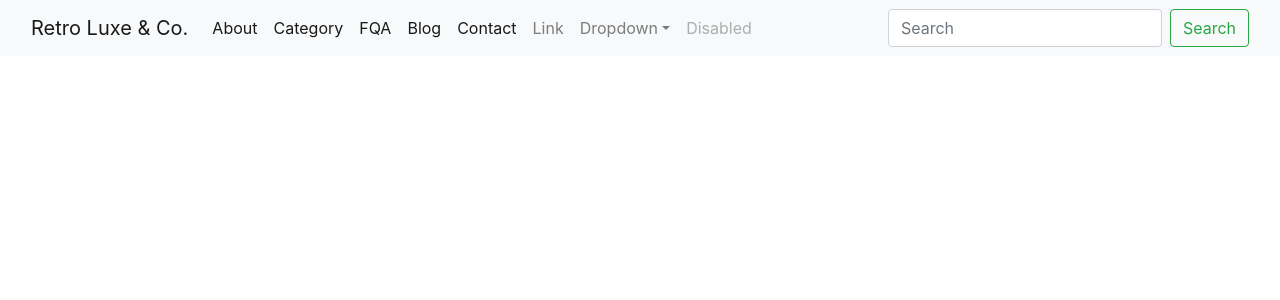
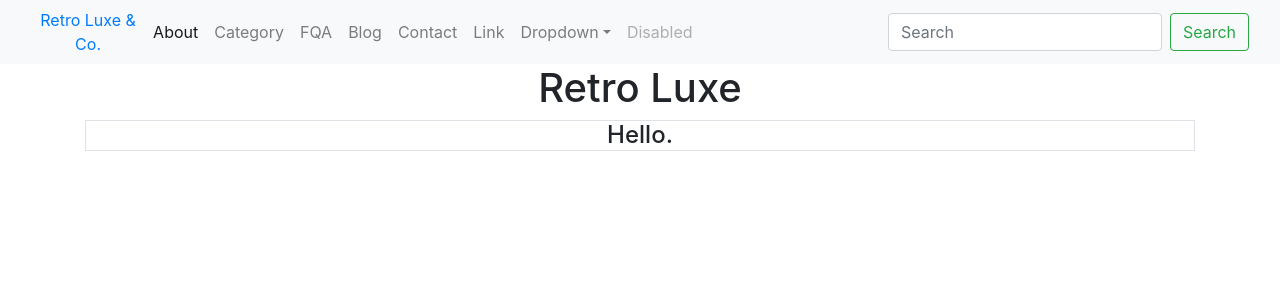
Before and after one commit to dagreatcode/RetroLuxe-Co.LLC, a React (Create React App) app in the folder client/: page /about in a window 1280 px wide. Shown: the top 300 px of the page. Built offline with nearby package versions, Linux system fonts and the light colour scheme; no server answers.

Commit message:
fixed links

```diff
--- a/client/src/App.js
+++ b/client/src/App.js
@@ -2,9 +2,18 @@ import { useEffect } from "react";
 import "./App.css";
 import axios from "axios";
 import { BrowserRouter as Router, Route, Switch } from "react-router-dom";
-// import About from "./pages/About/About";
 import Navbar from "./components/Navbar/Navbar";
 import Home from "./containers/pages/Home/Home";
+import About from "./containers/pages/About/About";
+import Blog from "./containers/pages/Blog/Blog";
+import Post from "./containers/pages/Blog/Post";
+import Category from "./containers/pages/Category/Category";
+import Contact from "./containers/pages/Contact/Contact";
+import Customer from "./containers/pages/Customer/Customer";
+import FQA from "./containers/pages/FAQ/FAQ";
+import Intro from "./containers/pages/Intro/Intro";
+
+
 
 
 function App() {
@@ -25,8 +34,16 @@ function App() {
         <Navbar />
         <div>
           <Switch>
-          <Route exact path="/RetroLuxe-Co.LLC" component={Home} />
-          <Route exact path="/" component={Home} />
+            <Route exact path="/RetroLuxe-Co.LLC" component={Home} />
+            <Route exact path="/" component={Home} />
+            <Route exact path="/about" component={About} />
+            <Route exact path="/category" component={Category} />
+            <Route exact path="/fqa" component={FQA} />
+            <Route exact path="/blog" component={Blog} />
+            <Route exact path="/post" component={Post} />
+            <Route exact path="/contact" component={Contact} />
+            <Route exact path="/customer" component={Customer} />
+            <Route exact path="/intro" component={Intro} />
           </Switch>
         </div>
       </Router>
--- a/client/src/components/Navbar/Navbar.jsx
+++ b/client/src/components/Navbar/Navbar.jsx
@@ -7,48 +7,103 @@ const Navbar = () => {
     <>
       <nav className="navbar navbar-expand-lg navbar-light bg-light">
         <div className="container-fluid">
-    <a className="navbar-brand" href="#">Retro Luxe & Co. </a>
-    <button className="navbar-toggler" type="button" data-bs-toggle="collapse" data-bs-target="#navbarSupportedContent" aria-controls="navbarSupportedContent" aria-expanded="false" aria-label="Toggle navigation">
+          <Link to="/">Retro Luxe & Co. </Link>
+          <button
+            className="navbar-toggler"
+            type="button"
+            data-bs-toggle="collapse"
+            data-bs-target="#navbarSupportedContent"
+            aria-controls="navbarSupportedContent"
+            aria-expanded="false"
+            aria-label="Toggle navigation"
+          >
             <span className="navbar-toggler-icon"></span>
           </button>
           <div className="collapse navbar-collapse" id="navbarSupportedContent">
             <ul className="navbar-nav me-auto mb-2 mb-lg-0">
               <li className="nav-item">
-          <a className="nav-link active" aria-current="page" href="#">About</a>
+                <NavLink to="/about" className="nav-link">
+                  About
+                </NavLink>
               </li>
               <li className="nav-item">
-          <a className="nav-link active" aria-current="page" href="#">Category</a>
+                <NavLink to="/category" className="nav-link">
+                  Category
+                </NavLink>{" "}
               </li>
               <li className="nav-item">
-          <a className="nav-link active" aria-current="page" href="#">FQA</a>
+              <NavLink to="/fqa" className="nav-link">
+                FQA
+              </NavLink>
               </li>
               <li className="nav-item">
-          <a className="nav-link active" aria-current="page" href="#">Blog</a>
+                    <NavLink to="/blog" className="nav-link">
+                Blog
+              </NavLink>
               </li>
               <li className="nav-item">
-          <a className="nav-link active" aria-current="page" href="#">Contact</a>
+              <NavLink to="/contact" className="nav-link">
+                Contact
+              </NavLink>
               </li>
               <li className="nav-item">
-          <a className="nav-link" href="#">Link</a>
+                <a className="nav-link" href="#">
+                  Link
+                </a>
               </li>
               <li className="nav-item dropdown">
-          <a className="nav-link dropdown-toggle" href="#" id="navbarDropdown" role="button" data-bs-toggle="dropdown" aria-expanded="false">
+                <a
+                  className="nav-link dropdown-toggle"
+                  href="#"
+                  id="navbarDropdown"
+                  role="button"
+                  data-bs-toggle="dropdown"
+                  aria-expanded="false"
+                >
                   Dropdown
                 </a>
                 <ul className="dropdown-menu" aria-labelledby="navbarDropdown">
-            <li><a className="dropdown-item" href="#">Action</a></li>
-            <li><a className="dropdown-item" href="#">Another action</a></li>
-            <li><hr className="dropdown-divider"/></li>
-            <li><a className="dropdown-item" href="#">Something else here</a></li>
+                  <li>
+                    <a className="dropdown-item" href="#">
+                      Action
+                    </a>
+                  </li>
+                  <li>
+                    <a className="dropdown-item" href="#">
+                      Another action
+                    </a>
+                  </li>
+                  <li>
+                    <hr className="dropdown-divider" />
+                  </li>
+                  <li>
+                    <a className="dropdown-item" href="#">
+                      Something else here
+                    </a>
+                  </li>
                 </ul>
               </li>
               <li className="nav-item">
-          <a className="nav-link disabled" href="#" tabindex="-1" aria-disabled="true">Disabled</a>
+                <a
+                  className="nav-link disabled"
+                  href="#"
+                  tabindex="-1"
+                  aria-disabled="true"
+                >
+                  Disabled
+                </a>
               </li>
             </ul>
             <form className="d-flex">
-        <input className="form-control me-2" type="search" placeholder="Search" aria-label="Search"/>
-        <button className="btn btn-outline-success" type="submit">Search</button>
+              <input
+                className="form-control me-2"
+                type="search"
+                placeholder="Search"
+                aria-label="Search"
+              />
+              <button className="btn btn-outline-success" type="submit">
+                Search
+              </button>
             </form>
           </div>
         </div>
--- a/client/src/containers/pages/About/About.jsx
+++ b/client/src/containers/pages/About/About.jsx
@@ -6,7 +6,6 @@ import Navbar from "../../../components/Navbar/Navbar";
 const About = () => {
   return (
     <div>
-      <Navbar />
       <main className="content">
         <div className="container">
           <div className="row">
@@ -22,3 +21,5 @@ const About = () => {
     </div>
   );
 };
+
+export default About;
--- a/client/src/containers/pages/Blog/Blog.jsx
+++ b/client/src/containers/pages/Blog/Blog.jsx
@@ -0,0 +1,13 @@
+import React, { Component } from "react";
+
+class Blog extends Component {
+  render() {
+    return (
+     <div>
+       <h1>Blog</h1>
+     </div>
+    );
+  }
+}
+
+export default Blog;
--- a/client/src/containers/pages/Blog/Post.jsx
+++ b/client/src/containers/pages/Blog/Post.jsx
@@ -0,0 +1,13 @@
+import React, { Component } from "react";
+
+class Post extends Component {
+  render() {
+    return (
+     <div>
+       <h1>Post</h1>
+     </div>
+    );
+  }
+}
+
+export default Post;
--- a/client/src/containers/pages/Category/Category.jsx
+++ b/client/src/containers/pages/Category/Category.jsx
@@ -0,0 +1,13 @@
+import React, { Component } from "react";
+
+class Category extends Component {
+  render() {
+    return (
+     <div>
+       <h1>Category</h1>
+     </div>
+    );
+  }
+}
+
+export default Category;
--- a/client/src/containers/pages/Contact/Contact.jsx
+++ b/client/src/containers/pages/Contact/Contact.jsx
@@ -0,0 +1,13 @@
+import React, { Component } from "react";
+
+class Contact extends Component {
+  render() {
+    return (
+     <div>
+       <h1>Contact</h1>
+     </div>
+    );
+  }
+}
+
+export default Contact;
--- a/client/src/containers/pages/Customer/Customer.jsx
+++ b/client/src/containers/pages/Customer/Customer.jsx
@@ -0,0 +1,13 @@
+import React, { Component } from "react";
+
+class Customer extends Component {
+  render() {
+    return (
+     <div>
+       <h1>Hello Valued Customer</h1>
+     </div>
+    );
+  }
+}
+
+export default Customer;
--- a/client/src/containers/pages/FAQ/FAQ.jsx
+++ b/client/src/containers/pages/FAQ/FAQ.jsx
@@ -0,0 +1,13 @@
+import React, { Component } from "react";
+
+class FQA extends Component {
+  render() {
+    return (
+     <div>
+       <h1>FQA</h1>
+     </div>
+    );
+  }
+}
+
+export default FQA;
--- a/client/src/containers/pages/Intro/Intro.jsx
+++ b/client/src/containers/pages/Intro/Intro.jsx
@@ -0,0 +1,13 @@
+import React, { Component } from "react";
+
+class Intro extends Component {
+  render() {
+    return (
+     <div>
+       <h1>Intro</h1>
+     </div>
+    );
+  }
+}
+
+export default Intro;
```
Lines whose indentation alone changed are shown as unchanged.
